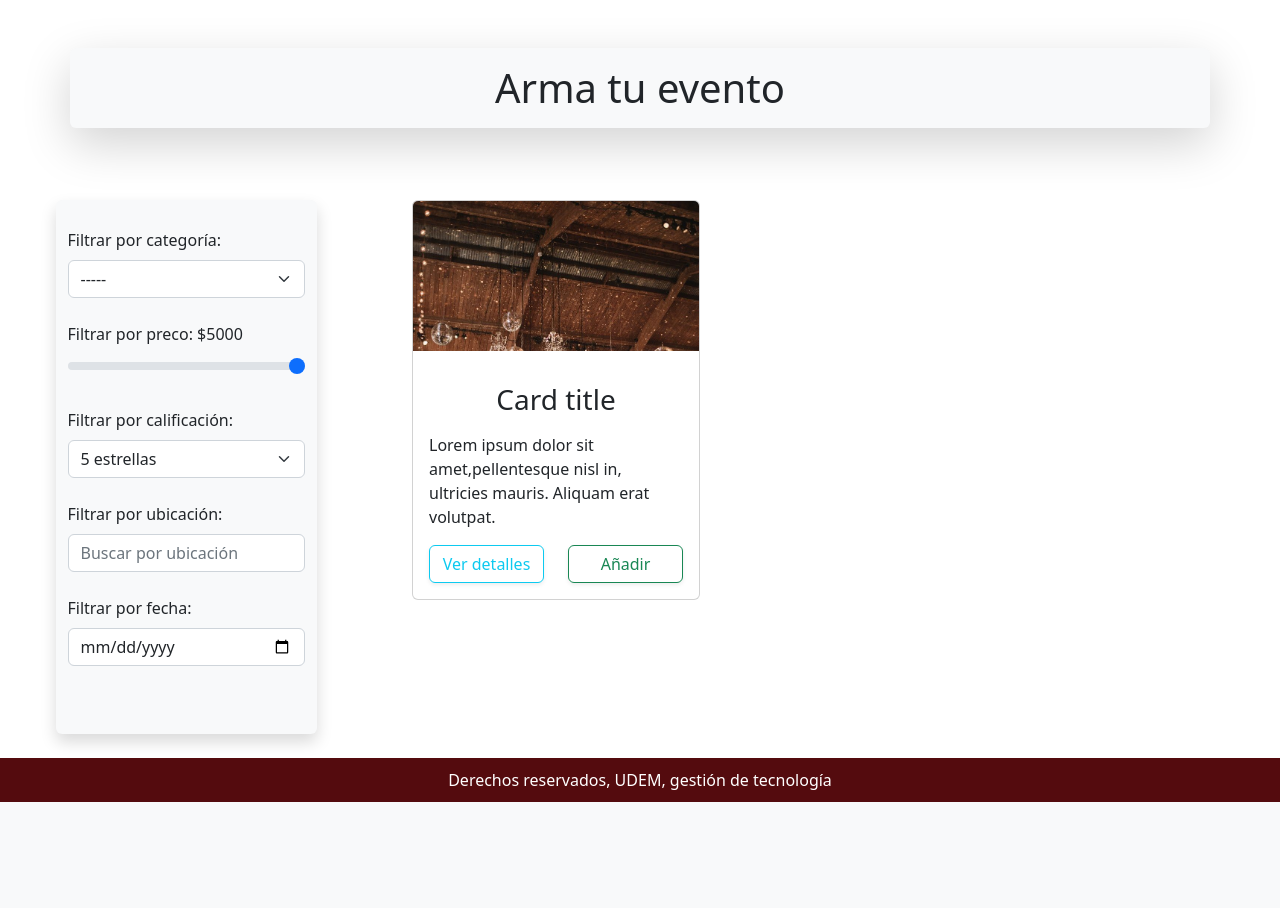
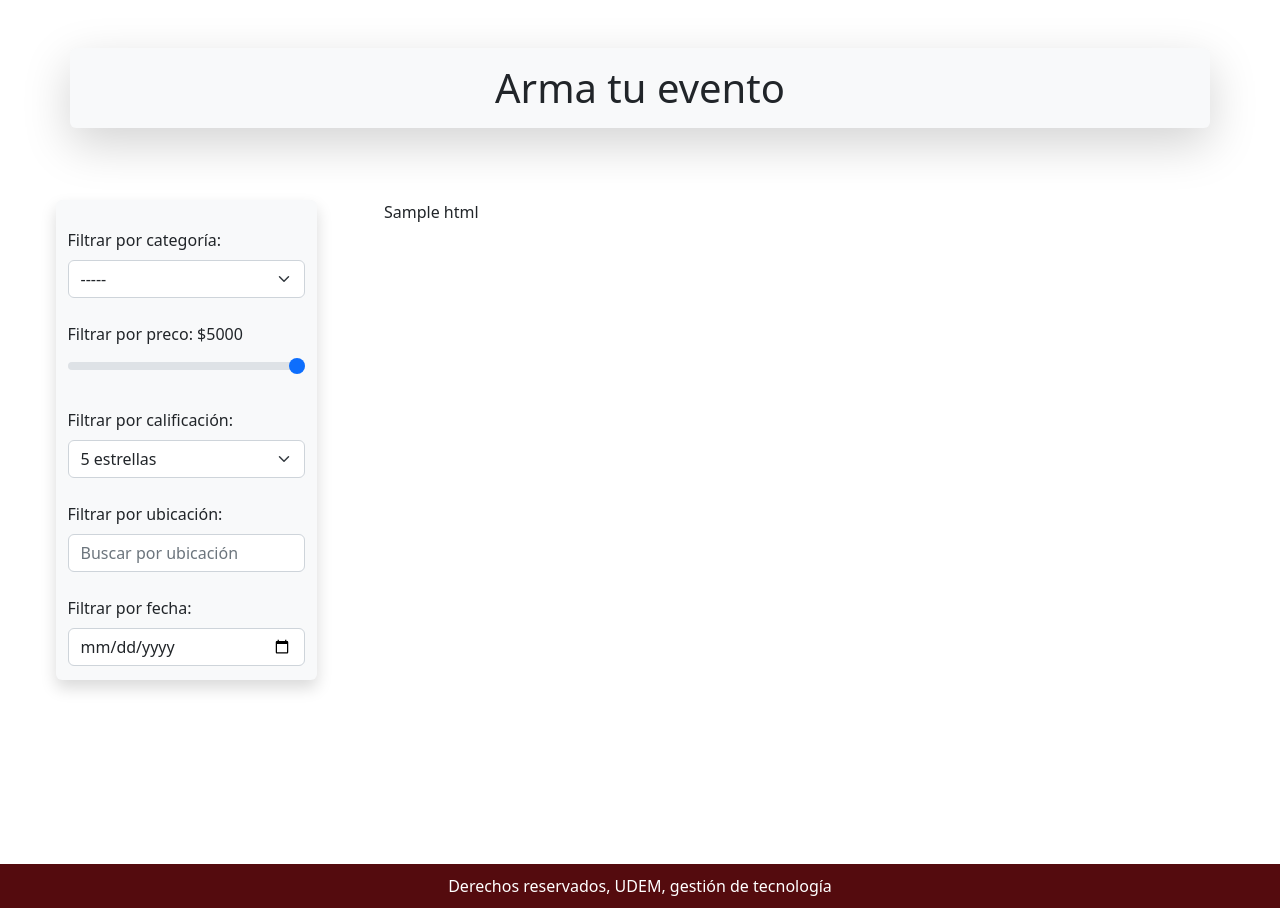
Before and after one commit to Cuevas2402/event-plus, a Flask app: template app/templates/pages/index.html in a window 1280 px wide. Shown: the part 54-962 px from the top of the page. Before the commit the page ends 856 px from the top, so only its background shows below. Run offline with Flask 3, Linux system fonts and the light colour scheme; the template is opened without the code that fills it: most values are stand-ins (such as "Sample title", 1, 10 or a date in 2020); some libraries are stand-ins or nearby versions.

Commit message:
Mostrar eventos

```diff
--- a/app/__init__.py
+++ b/app/__init__.py
@@ -18,4 +18,4 @@ app.config['MYSQL_DB'] = os.getenv('MYSQL_DB')
 
 mysql = MySQL(app)
 
-from app import main_page, credentials
+from app import main_page, credentials, filters
--- /dev/null
+++ b/app/filters.py
@@ -0,0 +1,6 @@
+from app import app, mysql
+from flask import render_template, request, redirect, url_for, session
+
+#@app.route('/filter', methods = ['GET', 'POST'])
+#def filters():
+#    if request.method == 'POST':
--- /dev/null
+++ b/app/static/js/filter.js
@@ -0,0 +1,35 @@
+$(document).ready(function() {
+    $('select, input').on('change', function() {
+        var categoria = $('#calificacion').val();
+        var precio = $('#precio').val();
+        var calificacion = $('#calificacion').val();
+        var ubicacion = $('#ubicacion').val();
+        var fecha = $('#fecha').val();
+
+        var data = {
+                categoria: categoria,
+                precio: precio,
+                calificacion: calificacion,
+                ubicacion: ubicacion,
+                fecha: fecha
+            }
+        console.log(data)
+        /*
+        $.ajax({
+            url: '/filter',
+            type: 'POST',
+            data: {
+                categoria: categoria,
+                precio: precio,
+                calificacion: calificacion,
+                ubicacion: ubicacion,
+                fecha: fecha
+            },
+            success: function(response) {
+            },
+            error: function() {
+                console.log('Error en la solicitud AJAX');
+            }
+        });*/
+    });
+});
--- a/app/templates/pages/index.html
+++ b/app/templates/pages/index.html
@@ -13,7 +13,7 @@
     <div class="container row my-5 w-100 h-100">
 
         <div class="col-4">
-            <div class="container w-75 my-4 bg-light rounded shadow py-1 w-75 h-100">
+            <div class="container w-75 my-4 bg-light rounded shadow py-1 w-75" style="height: 30rem;">
                 <div class="my-3">
 
                     <label class="my-2" for="calificacion">Filtrar por categoría:</label>
@@ -62,29 +62,10 @@
         </div>
 
         <div class="col-8">
-            <div class="container row py-4">
-
-                <div class="col-md-4 d-inline-block mx-3">
-                    <div class="card" style="width: 18rem; height: 25rem;">
-                        <div class="overflow-hidden" style="height: 10rem;">
-                            <img src="{{ url_for('static', filename='img/evento1.jpg')}}" class="card-img-top" alt="...">
-                        </div>
-                        <div class="card-body">
-                            <div class="text-center my-3">
-                                <h3 class="card-title">Card title</h3>
-                            </div>
-                                <p class="card-text">Lorem ipsum dolor sit amet,pellentesque nisl in, ultricies mauris. Aliquam erat volutpat.</p>
-                            <div class="row">
-                                <div class="col">
-                                    <a href="#" class="btn btn-outline-info shadow-sm w-100" >Ver detalles</a>
-                                </div>
-                                <div class="col">
-                                    <a href="#" class="btn btn-outline-success shadow-sm w-100">Añadir</a>
-                                </div>
-                            </div>
-                        </div>
-                    </div>
-                </div>
+            <div class="container row py-4" style="height: 40rem; overflow: auto;">
+                {% for html in htmls %}
+                    {{ html|safe }}
+                {% endfor %}
             </div>
         </div>
 
@@ -94,7 +75,7 @@
 
 {% block js %}
     {{ super() }}
-
+    <script src="{{url_for('static', filename='js/filter.js')}}"></script>
     <script>
         const precioInput = document.getElementById('precio');
         const precioValor = document.getElementById('precioValor');
```
Also changed, not shown: app/main_page.py (+11 -1 lines), app/templates/components/card.html (added, +21 -0 lines).
